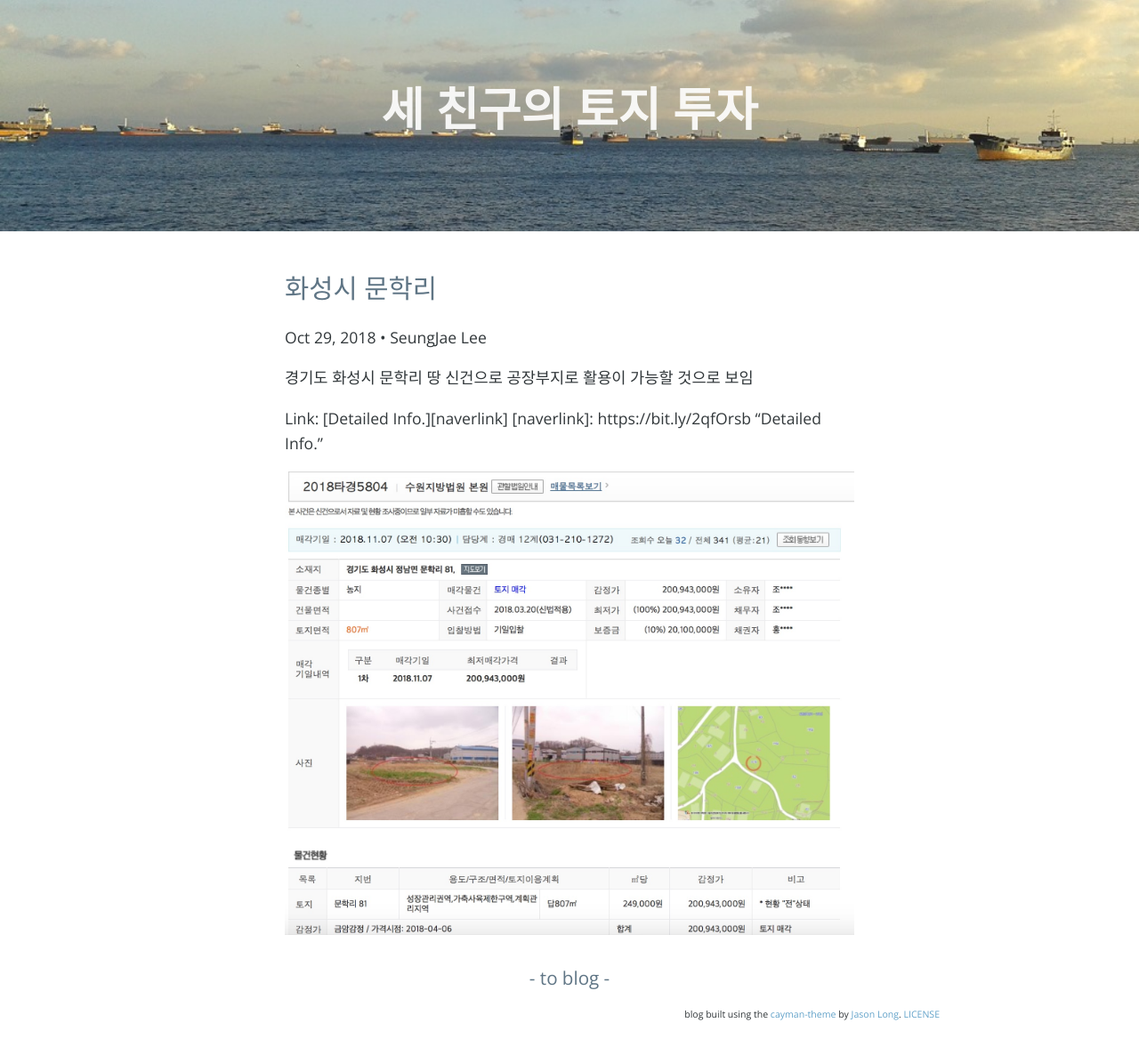
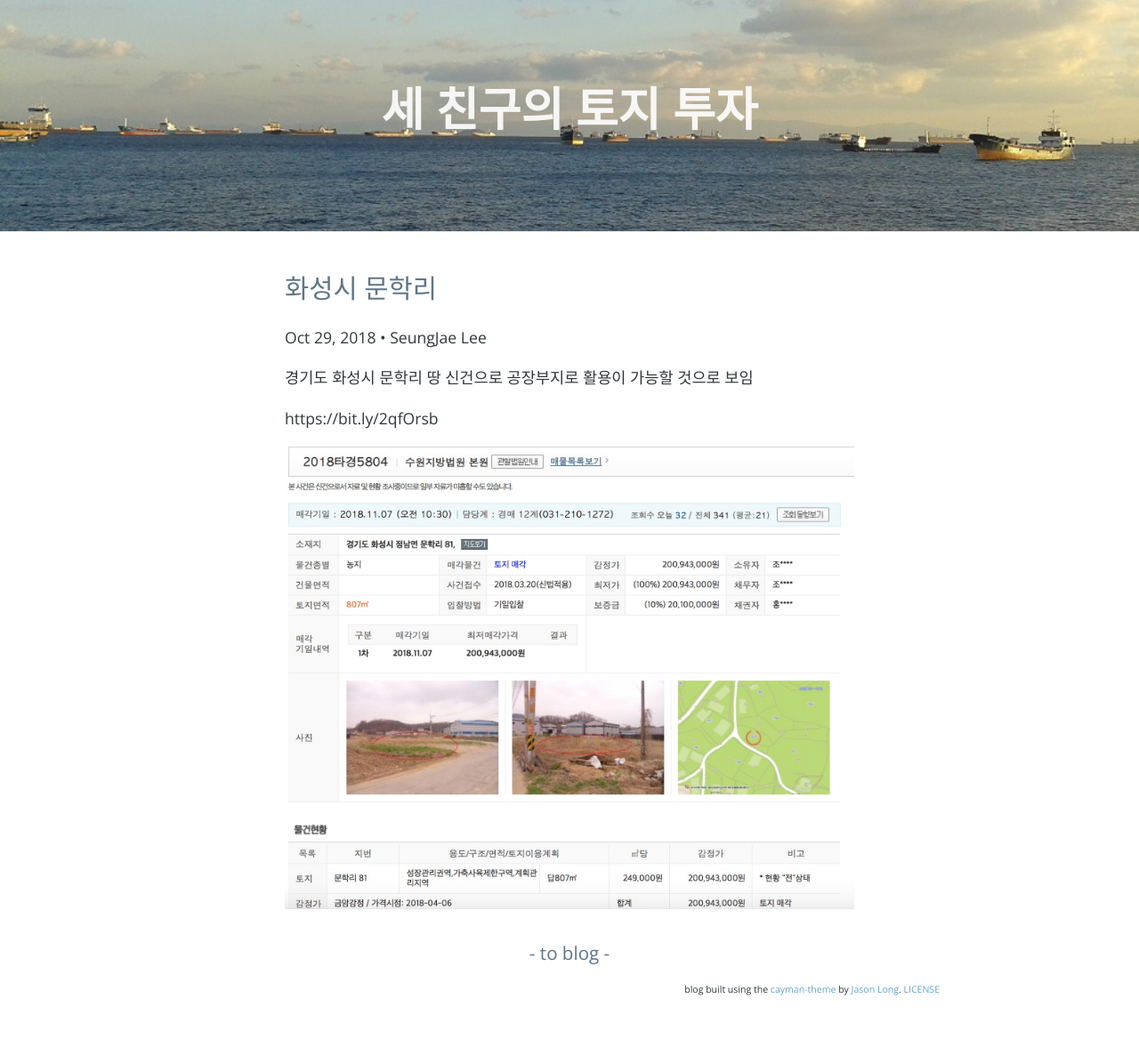
Before and after one commit to leetop81/leetop81.github.io, a Jekyll site: the page built from _posts/2018-10-29-HwaseongMunhak.md, in a window 1280 px wide. Shown: the whole page at 89% size. Built offline with Jekyll 4.4.1, drawn with Linux system fonts in a browser that asks for light colours; nearby versions of some CDN libraries; comment, search, counter and statistics services are not loaded; after the commit the page ends 1140 px from its top, so only the background shows below that.

Commit message:
link modified

```diff
--- a/_posts/2018-10-29-HwaseongMunhak.md
+++ b/_posts/2018-10-29-HwaseongMunhak.md
@@ -11,7 +11,6 @@ comments : true
 
 경기도 화성시 문학리 땅 신건으로 공장부지로 활용이 가능할 것으로 보임
 
-Link: [Detailed Info.][naverlink]
-[naverlink]: https://bit.ly/2qfOrsb "Detailed Info."
+https://bit.ly/2qfOrsb
 
 ![문학리 부지]({{ "/assets/img/20181029_target.jpg" | absolute_url }})
```
